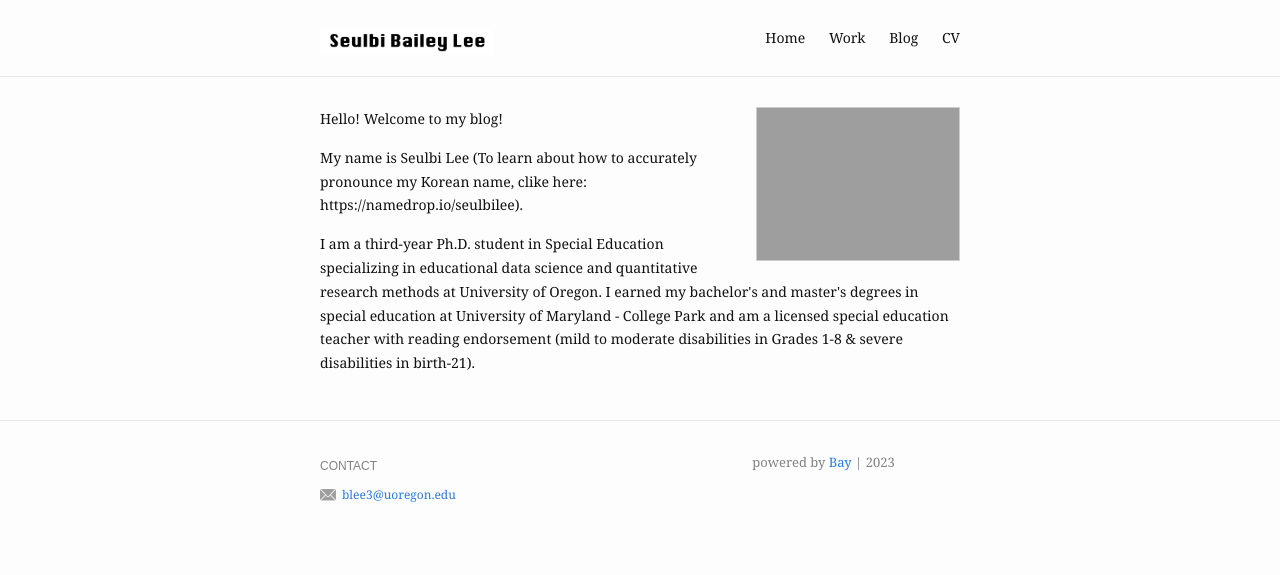
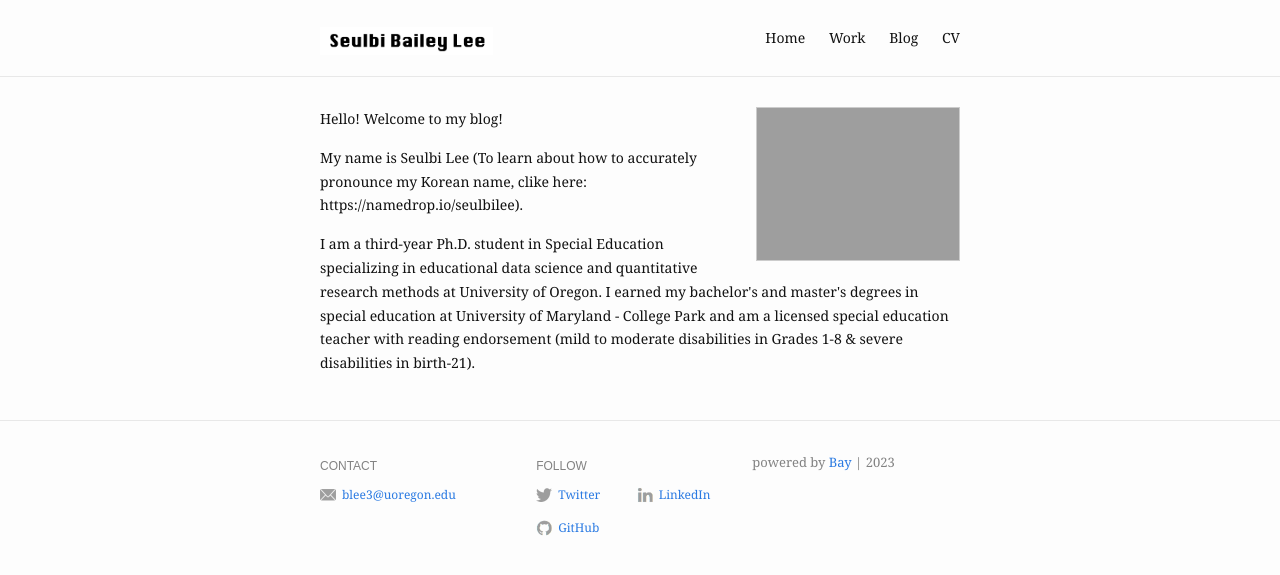
Before and after one commit to seul-b/seul-b.github.io, a Jekyll site: the page built from index.md, in a window 1280 px wide. Shown: the top 575 px of the page. Built offline with Jekyll 4.4.1, drawn with Linux system fonts in a browser that asks for light colours; some of the changed lines change nothing that is shown.

Commit message:
follow update
need to think about how to add namedrop link

```diff
--- a/_config.yml
+++ b/_config.yml
@@ -24,7 +24,7 @@ footer:
     - name: Email
       value: blee3@uoregon.edu
       link: mailto:blee3@uoregon.edu
-  links:
+  follow:
     - name: Twitter
       link: http://twitter.com/SeulbiBaileyLee
       username: "@SeulbiBaileyLee"
```
Also changed, not shown: 3 other files.
